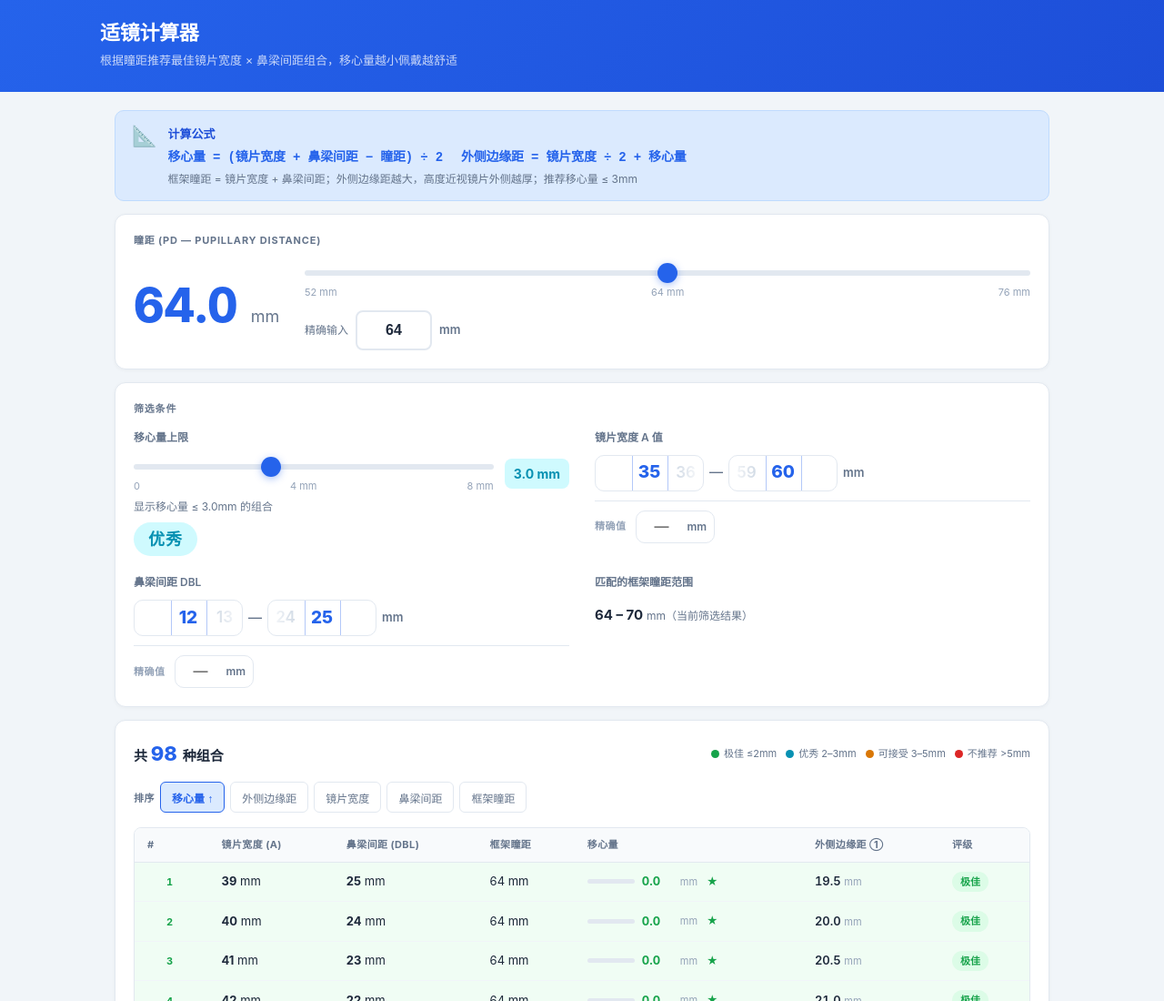
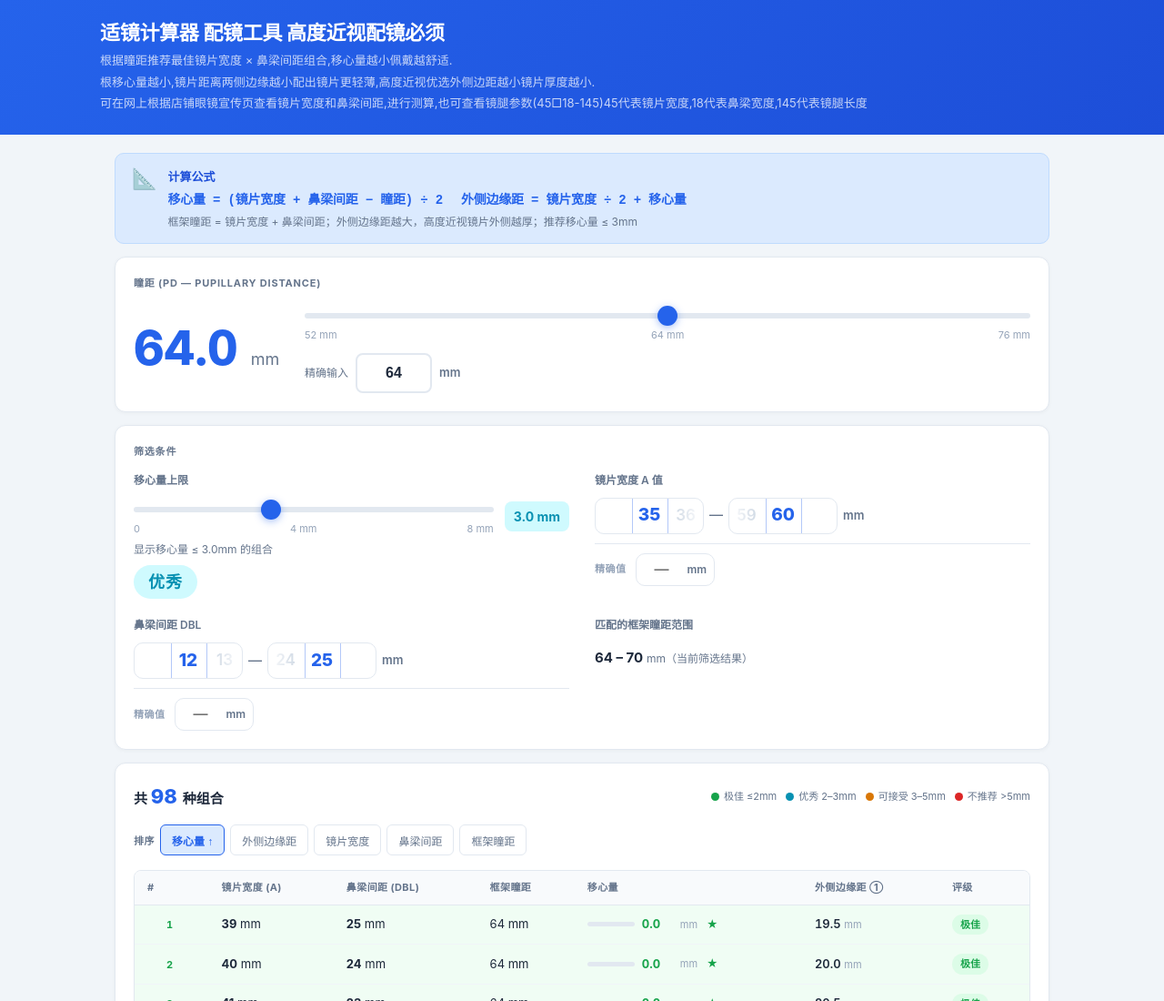
Before and after one commit to shuiyuewusong/suitable-glasses, a website: page index.html in a window 1280 px wide. Shown: the top 1100 px of the page at 91% size. Drawn offline with Linux system fonts and the light colour scheme.

Commit message:
增加 描述说明

```diff
--- a/index.html
+++ b/index.html
@@ -539,8 +539,10 @@
 ═══════════════════════════════════════ -->
 <header>
   <div class="header-inner">
-    <h1>适镜计算器</h1>
-    <p>根据瞳距推荐最佳镜片宽度 × 鼻梁间距组合，移心量越小佩戴越舒适</p>
+    <h1>适镜计算器 配镜工具 高度近视配镜必须</h1>
+    <p>根据瞳距推荐最佳镜片宽度 × 鼻梁间距组合,移心量越小佩戴越舒适. </p>
+    <p>根移心量越小,镜片距离两侧边缘越小配出镜片更轻薄,高度近视优选外侧边距越小镜片厚度越小. </p>
+    <p>可在网上根据店铺眼镜宣传页查看镜片宽度和鼻梁间距,进行测算,也可查看镜腿参数(45□18-145)45代表镜片宽度,18代表鼻梁宽度,145代表镜腿长度 </p>
   </div>
 </header>
 
```
